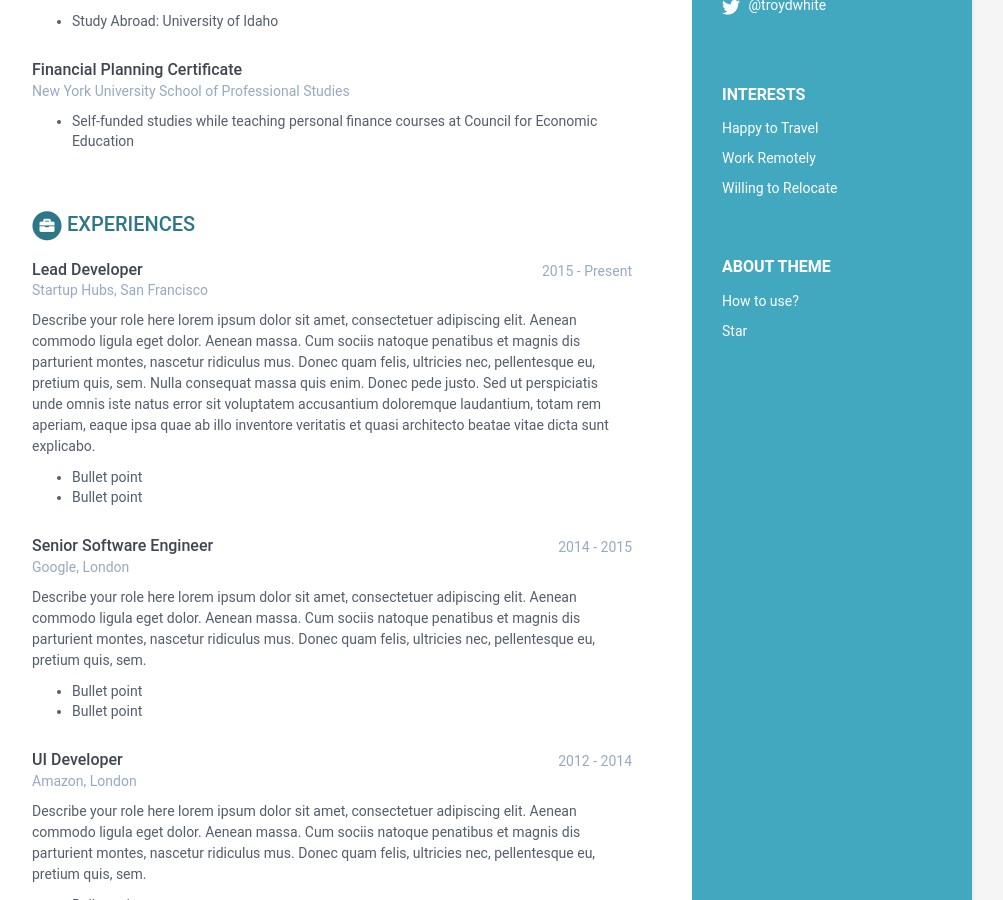
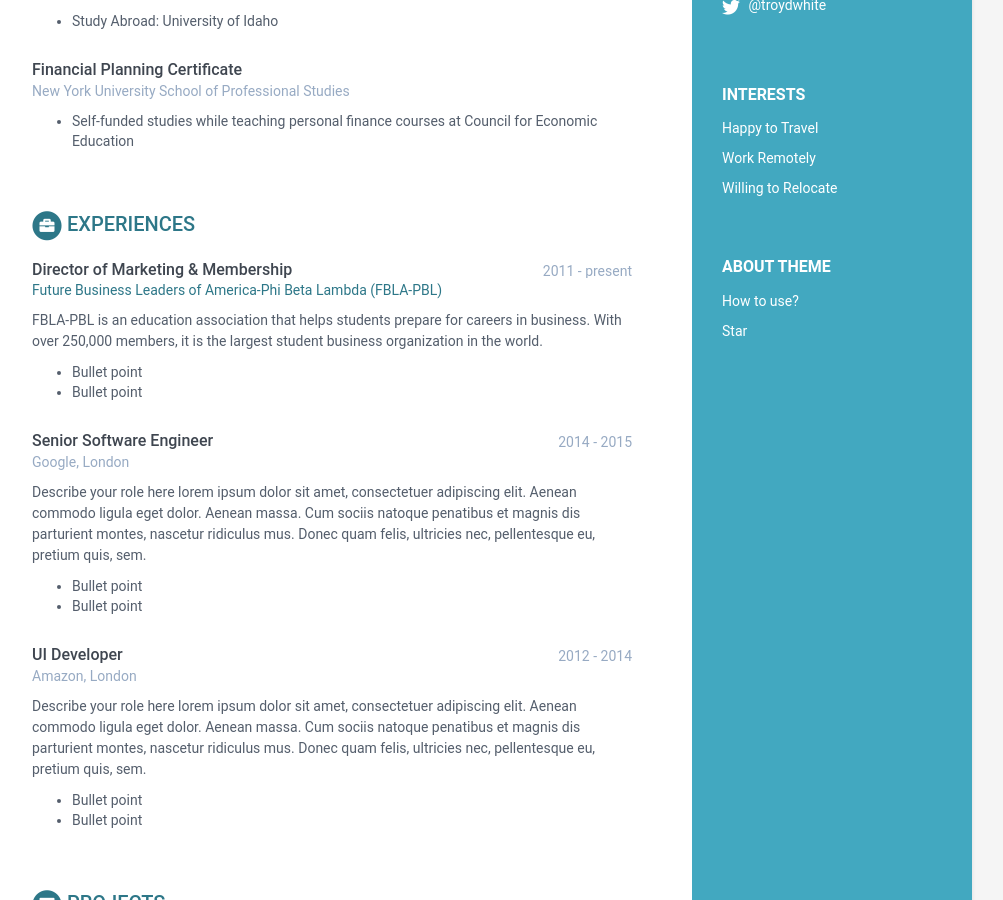
Before and after one commit to CurtComber/resume, a Jekyll site: the page built from index.html, in a window 1280 px wide and 900 px high, scrolled down 514 px. Shown: the whole window, without its empty margins (168-1171 px from the left). Built offline with Jekyll 4.4.1, drawn with Linux system fonts in a browser that asks for light colours.

Commit message:
Update data.yml

```diff
--- a/_data/data.yml
+++ b/_data/data.yml
@@ -67,19 +67,11 @@ education:
         - Self-funded studies while teaching personal finance courses at Council for Economic Education
 
 experiences:
-    - role: Lead Developer
-      time: 2015 - Present
-      company: Startup Hubs, San Francisco
+    - role: Director of Marketing & Membership
+      time: 2011 - present
+      company: <a href="https://fbla.org">Future Business Leaders of America-Phi Beta Lambda (FBLA-PBL)</a>
       details: |
-        Describe your role here lorem ipsum dolor sit amet, consectetuer
-        adipiscing elit. Aenean commodo ligula eget dolor. Aenean massa.
-        Cum sociis natoque penatibus et magnis dis parturient montes,
-        nascetur ridiculus mus. Donec quam felis, ultricies nec,
-        pellentesque eu, pretium quis, sem. Nulla consequat massa quis
-        enim. Donec pede justo. Sed ut perspiciatis unde omnis iste natus
-        error sit voluptatem accusantium doloremque laudantium, totam rem
-        aperiam, eaque ipsa quae ab illo inventore veritatis et quasi
-        architecto beatae vitae dicta sunt explicabo.
+        FBLA-PBL is an education association that helps students prepare for careers in business. With over 250,000 members, it is the largest student business organization in the world.
 
           - Bullet point
           - Bullet point
```
